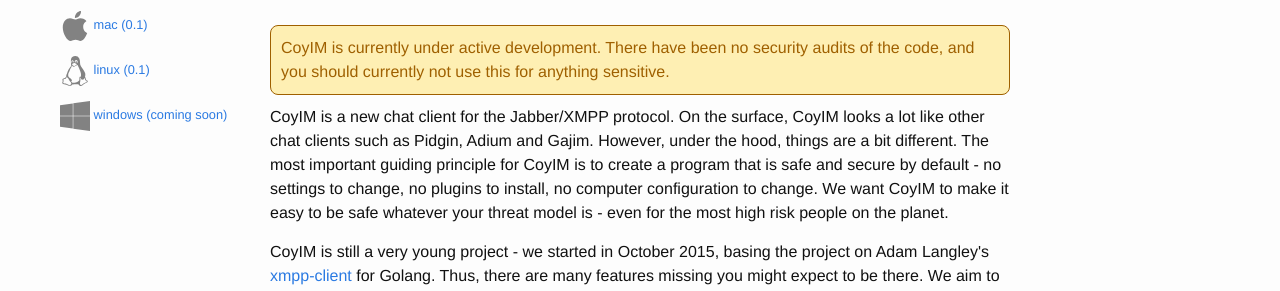
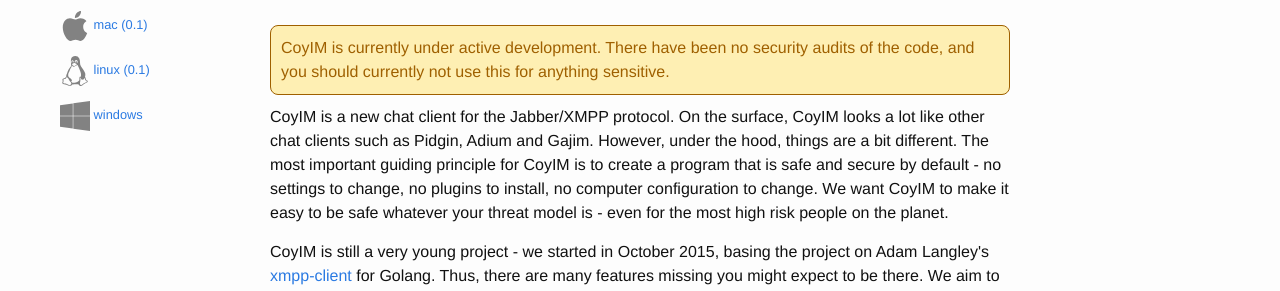
Before and after one commit to coyim/coyim-page, a Jekyll site: the page built from index.html, in a window 1280 px wide. Shown: the part 128-419 px from the top of the page. Built offline with Jekyll 4.4.1, drawn with Linux system fonts in a browser that asks for light colours.

Commit message:
release windows

```diff
--- a/_layouts/default.html
+++ b/_layouts/default.html
@@ -32,14 +32,14 @@
         </a>
       </p>
       <p class="download">
-        <a href="#">
+        <a href="https://bintray.com/artifact/download/twstrike/coyim/windows-bundle/CoyIM.zip">
           <span class="icon-platform  icon--windows">
             <svg viewBox="0 0 16 16">
               <path d="M7.09 8.14v6.616L16 16V8.14H7.09zm-.268 0H0v5.63l6.822.95V8.14zm0-.266V1.28L0 2.238v5.637h6.822zm.267 0H16V0L7.09 1.244v6.63z"/>
             </svg>
           </span>
 
-          <span class="platform">windows (coming soon)</span>
+          <span class="platform">windows</span>
         </a>
       </p>
       </div>
```
